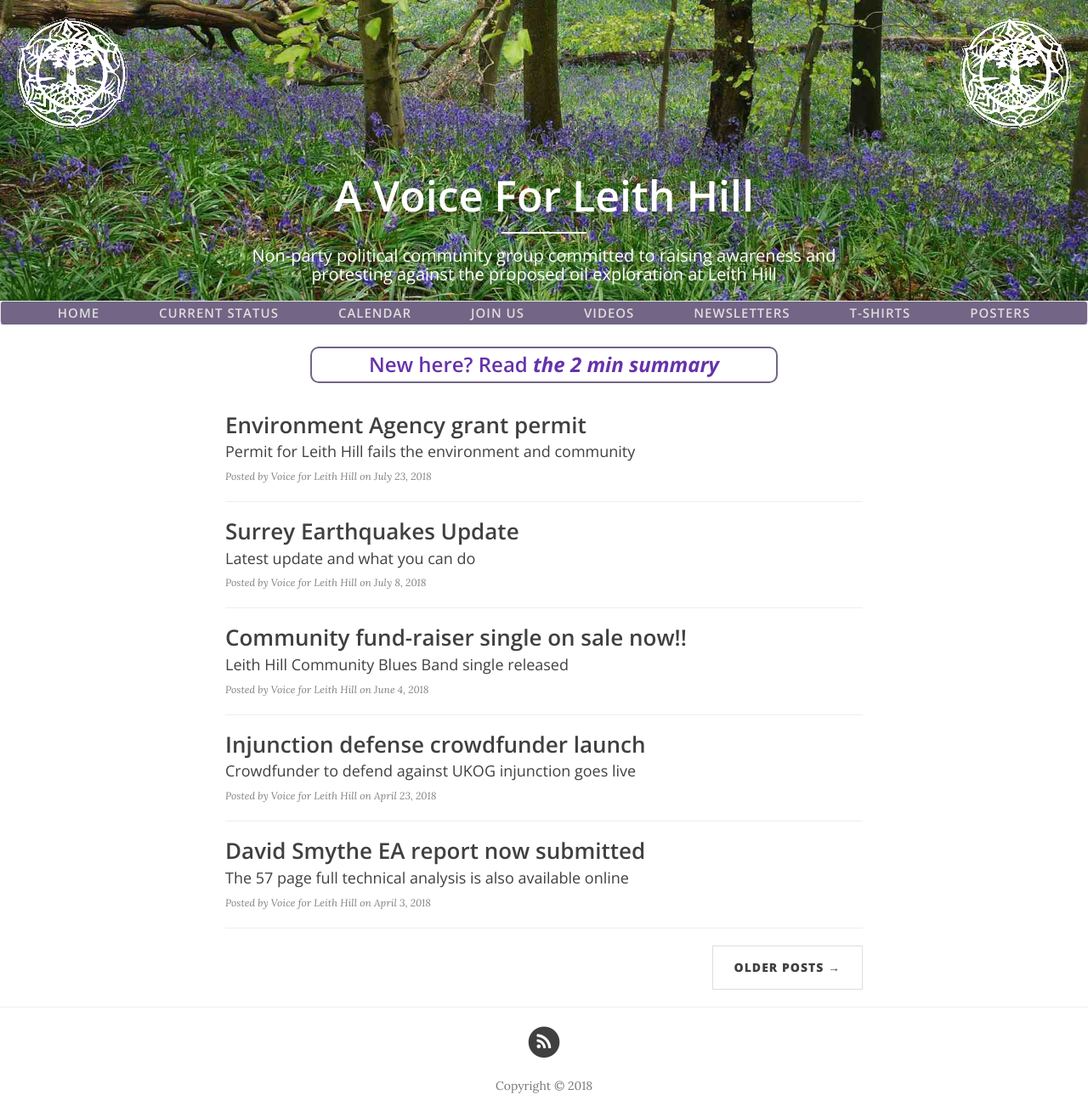
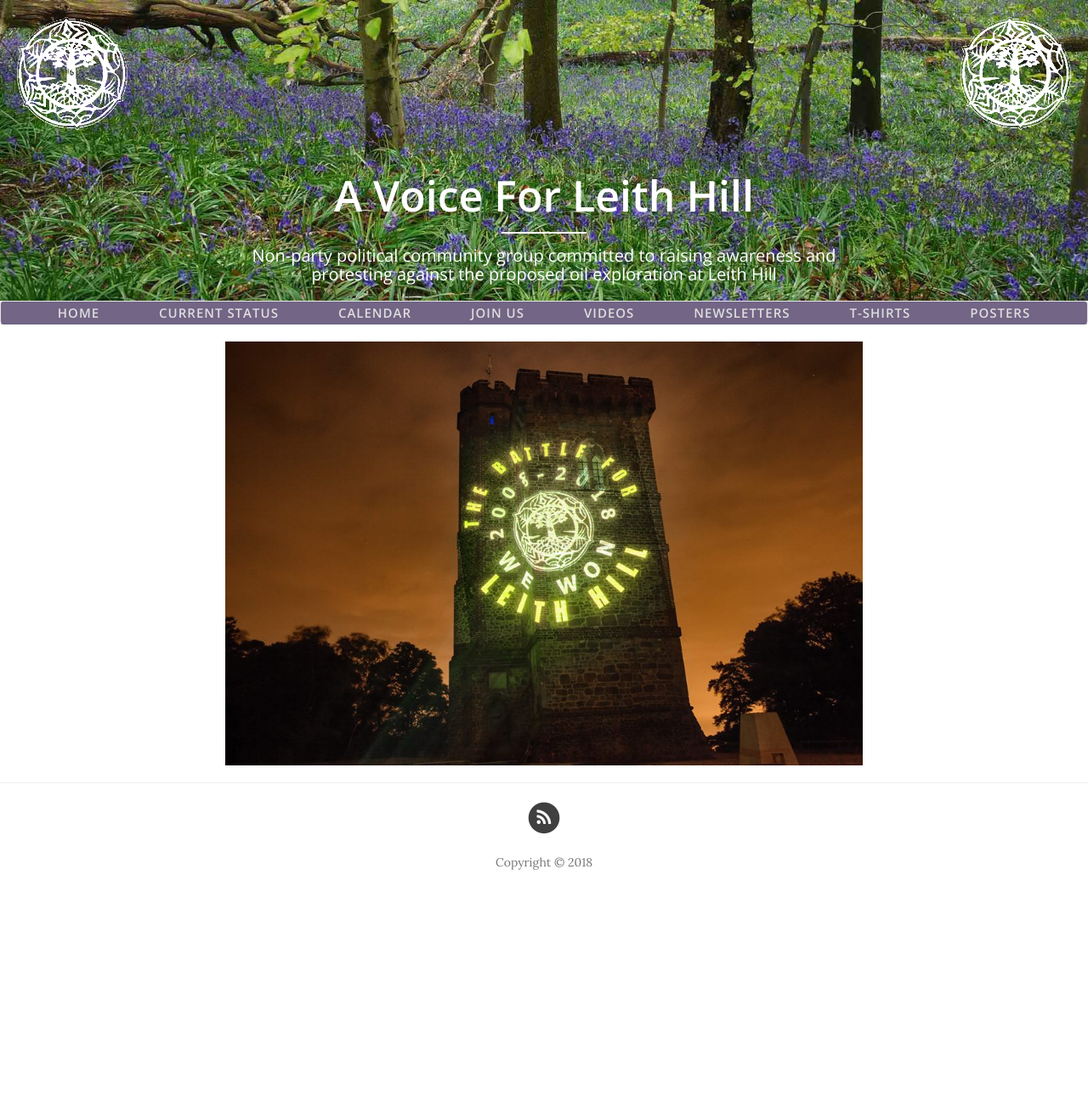
Before and after one commit to voiceforleithhill/v4lh-site-gen, a Jekyll site: the page built from index.html, in a window 1280 px wide. Shown: the whole page at 85% size. Built offline with Jekyll 4.4.1, drawn with Linux system fonts in a browser that asks for light colours; nearby versions of some CDN libraries; the list of posts is cut into pages by our own code; after the commit the page ends 1046 px from its top, so only the background shows below that.

Commit message:
Content updates

```diff
--- a/index.html
+++ b/index.html
@@ -3,36 +3,4 @@
 description: "Non-party political community group committed to raising awareness and protesting against the proposed oil exploration at Leith Hill"
 ---
 
-<h3 class="promo">New here? Read <a href="{{ site.baseurl }}/summary">the 2 min summary</a></h3>
-
-{% for post in paginator.posts %}
-<div class="post-preview">
-    <a href="{{ post.url | prepend: site.baseurl }}">
-        <h2 class="post-title">            {{ post.title }}
-        </h2>
-        {% if post.subtitle %}
-        <h3 class="post-subtitle">
-            {{ post.subtitle }}
-        </h3>
-        {% endif %}
-    </a>
-    <p class="post-meta">Posted by {% if post.author %}{{ post.author }}{% else %}{{ site.title }}{% endif %} on {{ post.date | date: "%B %-d, %Y" }}</p>
-</div>
-<hr>
-{% endfor %}
-
-<!-- Pager -->
-{% if paginator.total_pages > 1 %}
-<ul class="pager">
-    {% if paginator.previous_page %}
-    <li class="previous">
-        <a href="{{ paginator.previous_page_path | prepend: site.baseurl | replace: '//', '/' }}">&larr; Newer Posts</a>
-    </li>
-    {% endif %}
-    {% if paginator.next_page %}
-    <li class="next">
-        <a href="{{ paginator.next_page_path | prepend: site.baseurl | replace: '//', '/' }}">Older Posts &rarr;</a>
-    </li>
-    {% endif %}
-</ul>
-{% endif %}
+<img src="{{ site.baseurl }}/img/pics/saved.jpg"/>
```
Also changed, not shown: _includes/status.html (+11 -0 lines), img/pics/saved.jpg (added).
